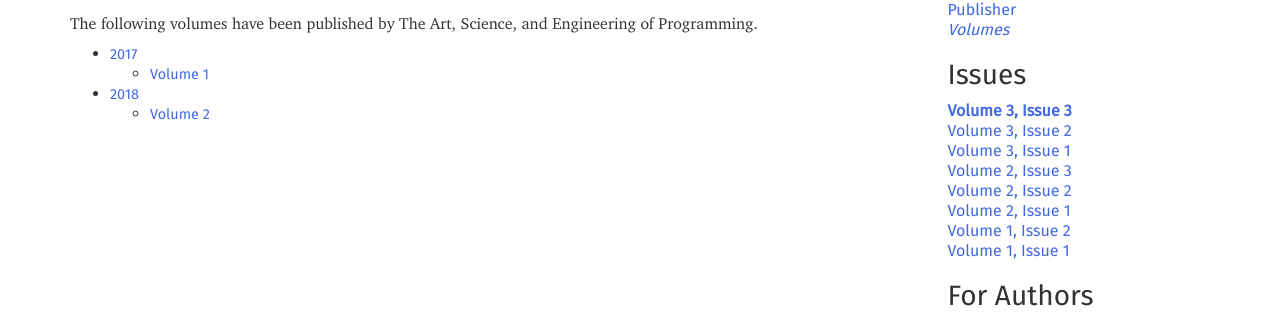
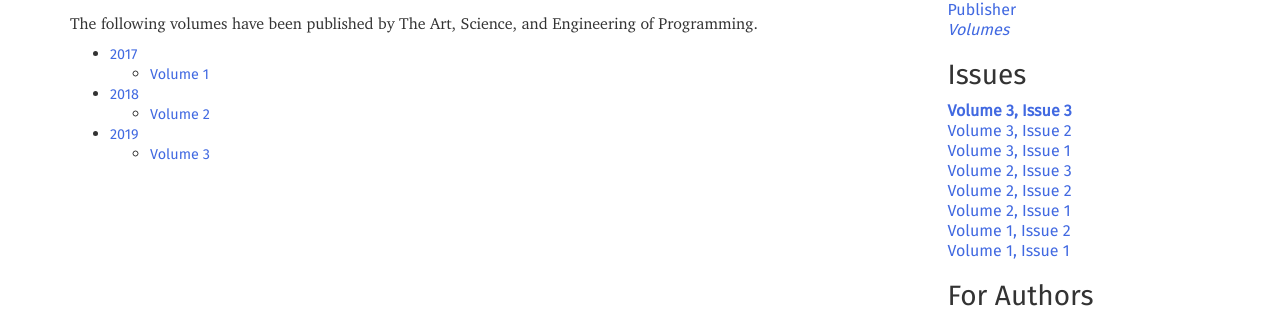
Before and after one commit to programming-journal/programming-journal.github.io, a Jekyll site: the page built from volumes/index.markdown, in a window 1280 px wide. Shown: the part 267-586 px from the top of the page. Built offline with Jekyll 4.4.1, drawn with Linux system fonts in a browser that asks for light colours; nearby versions of some CDN libraries.

Commit message:
fix one paper, designate volume

```diff
--- a/2019/3/13/index.markdown
+++ b/2019/3/13/index.markdown
@@ -22,7 +22,7 @@ authors:
     affiliation: "University of Koblenz-Landau and University of Southampton, Germany"
 
 arxiv: "1902.00545"
-file: "https://arxiv.org/pdf/1902.00545v1"
+file: "https://arxiv.org/pdf/1902.00545v2"
 excerpt: |
     Graph-based data models allow for flexible data representation. In particular, semantic data based
     on RDF and OWL fuels use cases ranging from general knowledge graphs to domain specific knowledge in
@@ -44,7 +44,7 @@ The Art, Science, and Engineering of Programming, 2019, Vol. 3, Issue 3, Article
 Submission date: 2018-10-01
 Publication date: 2019-02-01
 DOI: <https://doi.org/10.22152/programming-journal.org/2019/3/13>
-Full text: [PDF](https://arxiv.org/pdf/1902.00545v1)
+Full text: [PDF](https://arxiv.org/pdf/1902.00545v2)
 
 
 ### Abstract
--- a/2019/3/index.markdown
+++ b/2019/3/index.markdown
@@ -48,7 +48,8 @@ Andi Bejleri, Elton Domnori, Malte Viering, Patrick Eugster, and Mira Mezini
 S. Tucker Taft
   1. [One Monad to Prove Them All](/2019/3/8)
 Sandra Dylus, Jan Christiansen, and Finn Teegen
-  1. [Babylonian-style Programming: Design and Implementation of an Integration of Live Examples into General-purpose Source Code](/2019/3/9)
+  1. [Babylonian-style Programming
+Design and Implementation of an Integration of Live Examples Into General-purpose Source Code](/2019/3/9)
 David Rauch, Patrick Rein, Stefan Ramson, Jens Lincke, and Robert Hirschfeld
   1. [Shallow EDSLs and Object-Oriented Programming: Beyond Simple Compositionality](/2019/3/10)
 Weixin Zhang and Bruno Oliveira
--- a/volumes/index.markdown
+++ b/volumes/index.markdown
@@ -11,3 +11,5 @@ The following volumes have been published by The Art, Science, and Engineering o
   * [Volume 1](/2017/1)
 * [2018](/2018)
   * [Volume 2](/2018/2)
+* [2019](/2019)
+  * [Volume 3](/2019/3)
```
